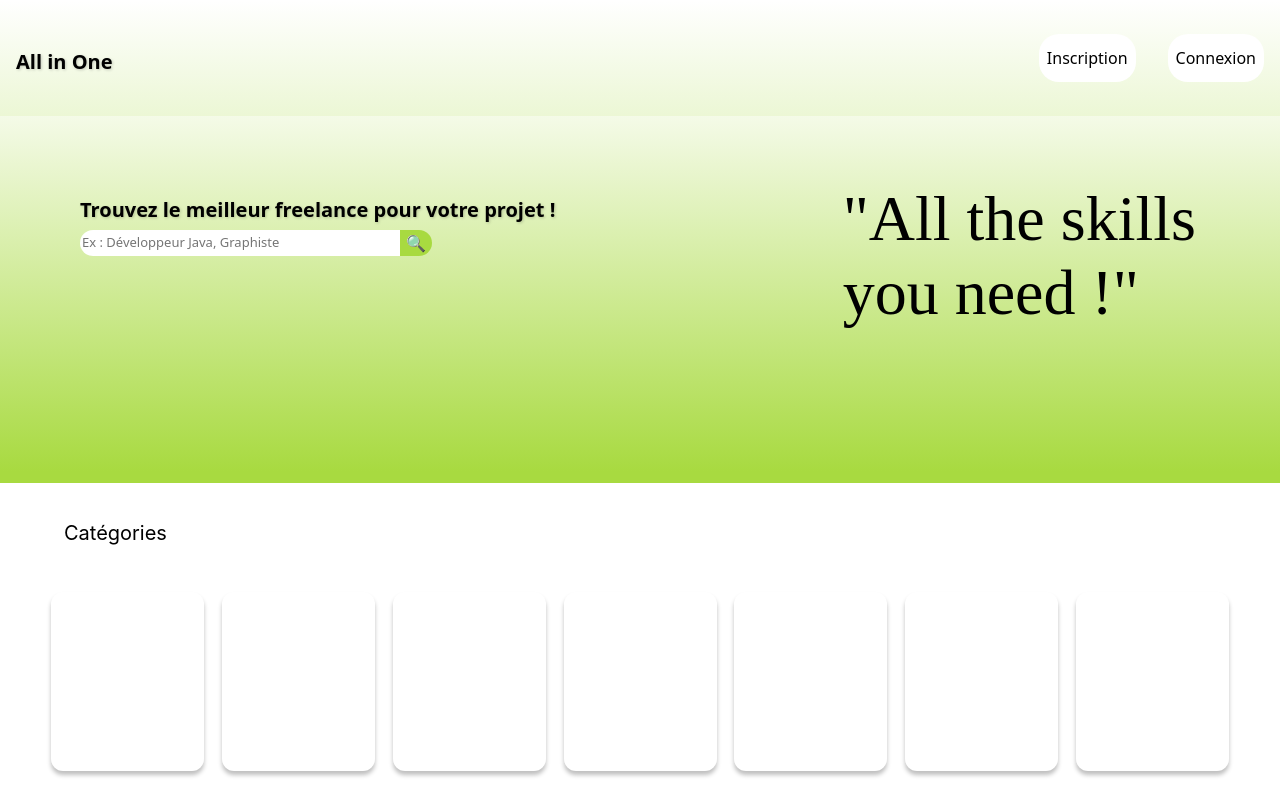
After one commit to Ycares/AllinOne, a PHP site: page /homepage.html in a window 1280 px wide. The commit adds this page. Run offline with PHP 8.4, Linux system fonts and the light colour scheme.

Commit message:
maquette figma reproduite

```diff
--- /dev/null
+++ b/view/homepage.html
@@ -0,0 +1,59 @@
+<!DOCTYPE html>
+<html lang="FR">
+<head>
+  <meta charset="UTF-8">
+  <meta name="viewport" content="width=device-width, initial-scale=1.0">
+  <title>HOMEPAGE</title>
+  <link href="https://cdn.jsdelivr.net/npm/bootstrap@5.3.2/dist/css/bootstrap.min.css" rel="stylesheet" integrity="sha384-T3c6CoIi6uLrA9TneNEoa7RxnatzjcDSCmG1MXxSR1GAsXEV/Dwwykc2MPK8M2HN" crossorigin="anonymous">
+  <script src="https://cdn.jsdelivr.net/npm/bootstrap@5.3.2/dist/js/bootstrap.bundle.min.js" integrity="sha384-C6RzsynM9kWDrMNeT87bh95OGNyZPhcTNXj1NW7RuBCsyN/o0jlpcV8Qyq46cDfL" crossorigin="anonymous"></script>
+  <link rel="stylesheet" href="./style/stylehomepage.css">
+  <link rel="stylesheet" href="https://cdn.jsdelivr.net/npm/bootstrap-icons@1.11.1/font/bootstrap-icons.css">
+
+</head>
+<body>
+
+  <!-- Barre de Navigation Bootstrap -->
+
+
+  <!-- Bannière Hompage Bootstrap -->
+  <div class="banner">
+    <div class="all-nav">
+      <div class="navbar-left">
+        <h1>All in One</h1>
+      </div>
+      <div class="navbar-right">
+        <a href="#" class="login">Inscription</a>
+        <a href="#" class="login">Connexion</a>
+      </div>
+    </div>
+
+    <div class="container banner-container">
+      <div class="row">
+        <div class="col-sm-8">
+          <h1>Trouvez le meilleur freelance pour votre projet !</h1>
+          <form class="form-inline">
+            <input class="search-input" type="search" placeholder="Ex : Développeur Java, Graphiste" aria-label="Search">
+            <button class="search-btn" type="submit">🔍</button>
+          </form>
+        </div>
+        <div class="col-sm-4">
+          <p class="slogan">"All the skills you need !"</p>
+        </div>
+      </div>
+    </div>
+  </div>
+
+  <!-- Les Catégories -->
+  <h1 class="h2-categorie">Catégories</h1>
+  <div class="card-list">
+    <div class="card-categorie"></div>
+    <div class="card-categorie"></div>
+    <div class="card-categorie"></div>
+    <div class="card-categorie"></div>
+    <div class="card-categorie"></div>
+    <div class="card-categorie"></div>
+    <div class="card-categorie"></div>
+  </div>
+
+</body>
+</html>
--- a/view/style/stylehomepage.css
+++ b/view/style/stylehomepage.css
@@ -1,20 +1,39 @@
 /* Navbar  */
+.all-nav{
+  display: flex;
+  justify-content: space-between;
+  padding-inline: 2vh;
+  background: linear-gradient(180deg, rgba(168, 218, 64, 0.00) 0%, rgba(168, 218, 64, 0.22) 100%);
+  height: 7.25rem;
 
-.navbar-lewagon {
-  justify-content: space-between;
-  background: white;
+}
+.logo{
+  width: 50px;
+}
+.navbar-left{
+  display: flex;
+  text-decoration: none;
+  gap: 3vh ;
+  align-items: center;
+
+}
+.navbar-right{
+  display: flex;
+  gap: 4vh ;
+  align-items: center;
+
 }
 
-.navbar-lewagon .navbar-collapse {
-  flex-grow: 0;
-}
-
-.navbar-lewagon .navbar-brand img {
-  width: 40px;
-}
-.dropdown img{
-  width: 40px;
-  border-radius: 50%;
+.login{
+  display: flex;
+  align-items: center;
+  text-decoration: none;
+  background-color: white;
+  border-radius: 20px;
+  color: rgb(0, 0, 0);
+  text-align: center;
+  padding: 1vh;
+  height: 3rem;
 }
 
 /* Banniere */
@@ -22,63 +41,84 @@
 .banner {
   background-size: cover;
   background-position: center;
-  padding: 150px 0;
+  padding: 0px ;
 }
 
 .banner h1 {
   margin: 0;
-  color: white;
+  color: black;
   text-shadow: 1px 1px 3px rgba(0,0,0,0.2);
-  font-size: 32px;
+  font-size: 1.25rem;
   font-weight: bold;
+  padding-top: 2vh;
+  padding-bottom: 0.5rem;
 }
 
-.banner p {
-  font-size: 20px;
-  color: white;
-  opacity: .7;
-  text-shadow: 1px 1px 3px rgba(0,0,0,0.2);
+.search-input{
+  border-radius: 1.25rem 0rem 0rem 1.25rem;
+  background: #FFF;
+  border: none;
+  font-size: 13px;
+  width: 20rem;
 }
 
+.search-btn{
+  border-radius: 0rem 1.25rem 1.25rem 0rem;
+  background: #A8DA40;
+  border: none;
+}
+.banner-container{
+  padding: 10vh;
+  background: linear-gradient(180deg, rgba(168, 218, 64, 0.12) 0%, #A8DA40 96.87%);
+}
+
+
+.slogan{
+  color: #000;
+font-family: MonteCarlo;
+font-size: 4rem;
+font-style: normal;
+font-weight: 400;
+line-height: normal;
+}
+
+.container{
+  max-width: 100%;
+  padding-top: 4.12rem;
+  padding-bottom: 8.56rem;
+}
 /* Card */
 
-
-svg{
-  width: auto;
-  height: auto;
-  padding: 10%;
-  color: rgb(17, 17, 17);
+.h2-categorie{
+  color: #000;
+  font-family: Inter;
+  font-size: 1.25rem;
+  font-style: normal;
+  font-weight: 400;
+  line-height: normal;
+  padding-inline: 5%;
+  padding-block: 3%;
 }
-.card p{
-  text-align: center;
-  color: white;
+.card-list{
+  display: flex;
+  gap: 1.12rem;
+  flex-wrap: wrap;
+  justify-content: center;
 }
-.categories{
-  margin-top: 3vh;
-  margin-inline: 12vh;
+.card-categorie{
+  width: 9.5625rem;
+  height: 11.1875rem;
+  flex-shrink: 0;
+  border-radius: 0.75rem;
+  background: #FFF;
+  box-shadow: 0px 4px 4px 0px rgba(0, 0, 0, 0.25);
 }
 
-.card-contener{
-  display: flex;
-  justify-content: center;
-  align-items: center;
-  gap: 5%;
-  padding-top: 5vh;
-}
-
-.card{
-  background-color: rgb(238, 232, 232);
-  background-position: center;
-  background-size: cover;
-  width: 286px;
-  height: 190px;
-
-}
 
 /* Barre de recherche */
 .form-inline{
   display: flex;
 }
 .form-control{
-  width: 50%;
+  width: 40%;
 }
```
Also changed, not shown: homepage.html (deleted, +0 -119 lines), profile.html (deleted, +0 -161 lines), view/home.html (deleted, +0 -11 lines), view/profil.html (deleted, +0 -40 lines), view/profile.html (added, +66 -0 lines), view/style/styleprofile.css (+86 -35 lines), Design sans titre Instagram.png (added), Design sans titre.jpg (added), Logo All in one.png (added), 1 other file.
